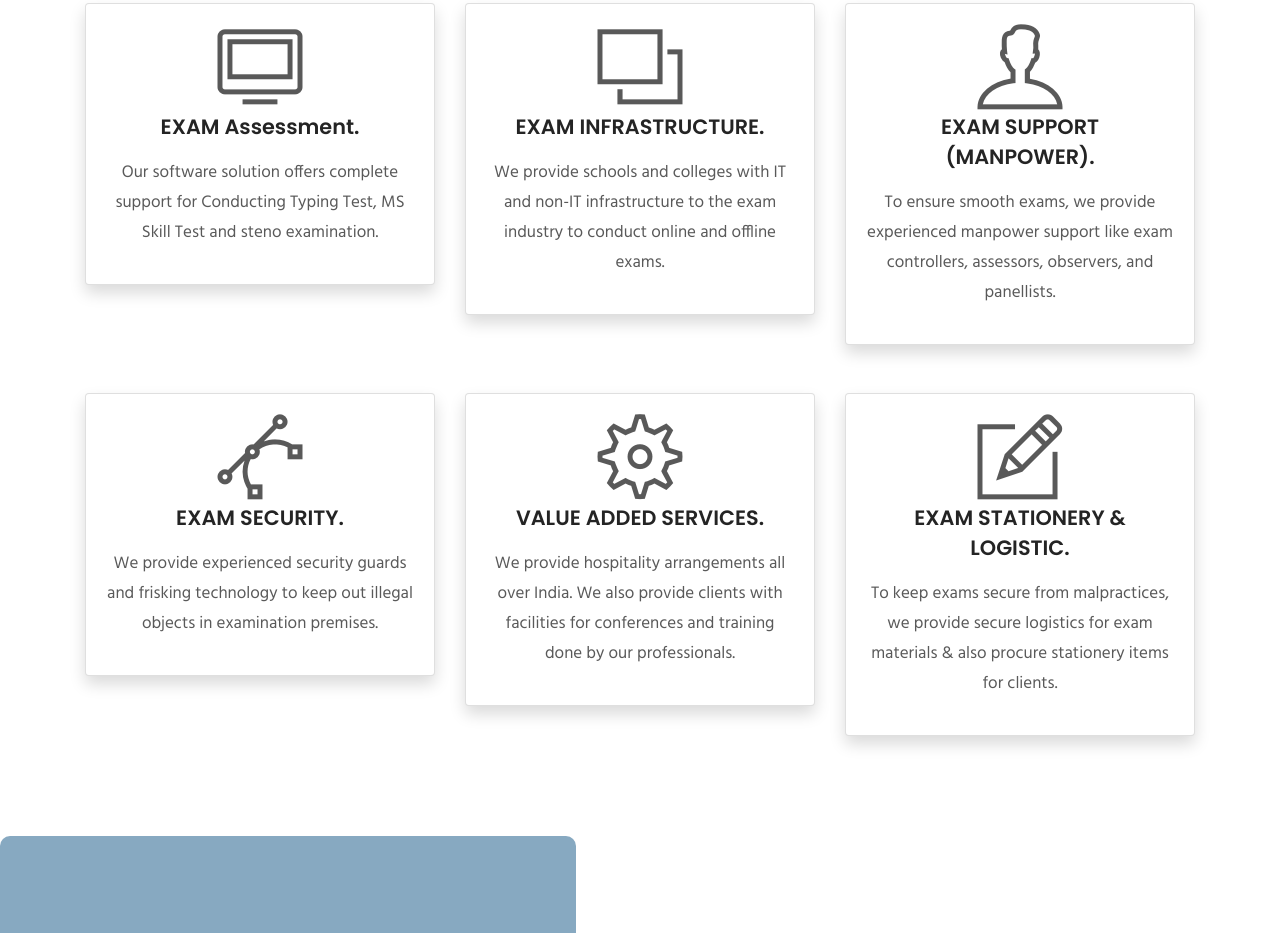
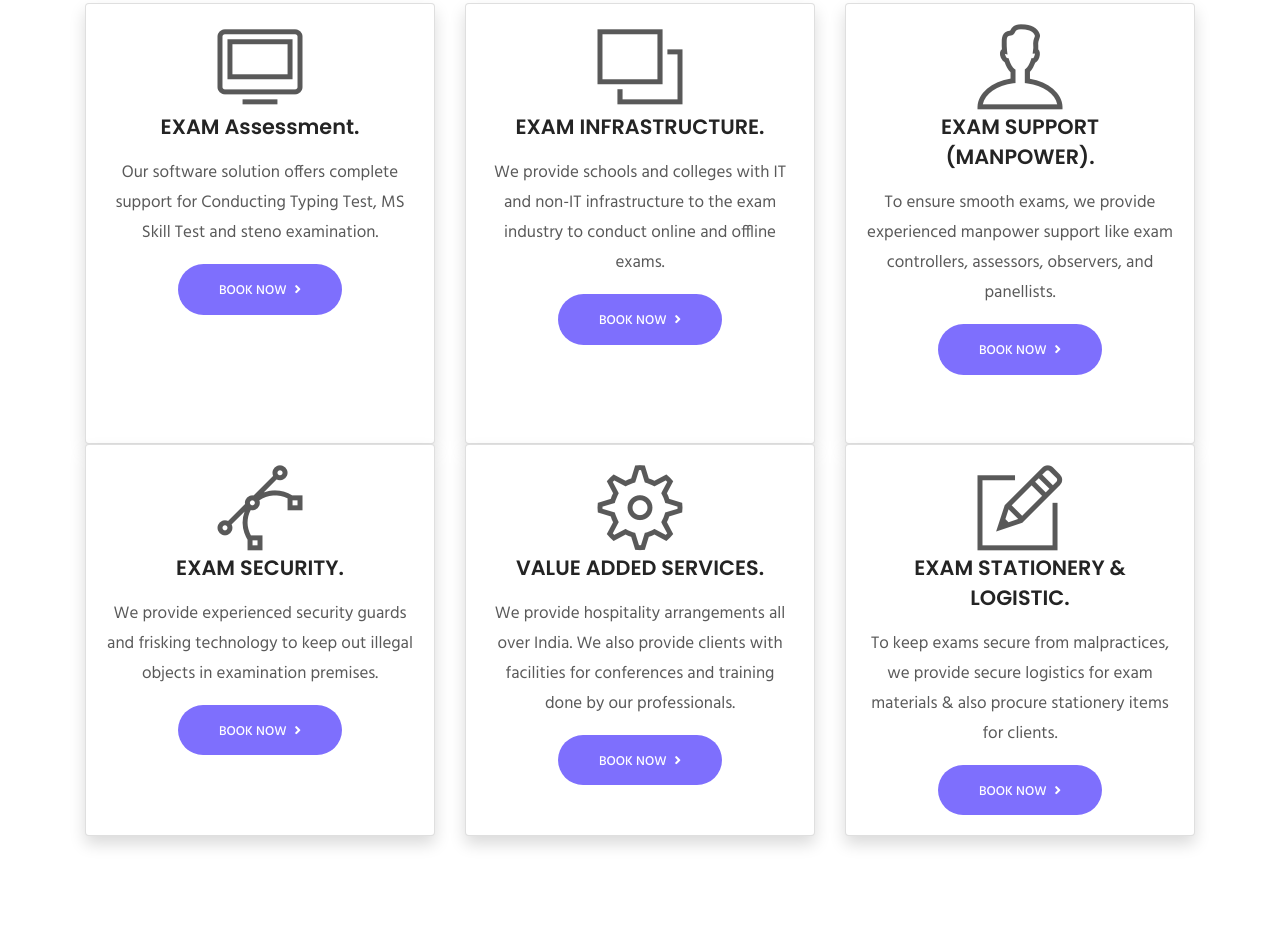
Before and after one commit to anandkr47/internproject, a website: page theme/index.html in a window 1280 px wide. Shown: the part 1283-2216 px from the top of the page. Drawn offline with nearby package versions, Linux system fonts and the light colour scheme; some packages are replaced by stand-ins of ours.

Commit message:
updated slider

```diff
--- a/source/scss/templates/_slider.scss
+++ b/source/scss/templates/_slider.scss
@@ -1,5 +1,5 @@
 .slider{
-  background: url("../images/bg/home-1.jpg") no-repeat;
+  background: url("../images/bg/computer-test.jpg") no-repeat;
   background-size: cover;
   background-position: 10% 0%;
   padding:200px 0;
--- a/theme/index.html
+++ b/theme/index.html
@@ -99,6 +99,10 @@
 </header>
 <!-- Header Close -->
 <style>
+	.card {
+            height: 100%; /* Set a fixed height for the cards */
+
+        }
 	.card:hover {
 		transform: scale(1.05); /* Scale up by 5% on hover */
 		transition: transform 0.3s ease-in-out; /* Smooth animation */
@@ -150,6 +154,7 @@
                         <i class="ti-desktop fa-5x mb-4"></i> <!-- Larger icon size (fa-3x) -->
                         <h4 class="mb-3">EXAM Assessment.</h4>
                         <p>Our software solution offers complete support for Conducting Typing Test, MS Skill Test and steno examination.</p>
+						<a href="contact.html"  class="btn btn-main animated fadeInUp btn-round-full" aria-label="Get started">Book Now<i class="btn-icon fa fa-angle-right ml-2"></i></a>
                     </div>
                 </div>
             </div>
@@ -160,7 +165,9 @@
                         <i class="ti-layers fa-5x mb-4"></i> <!-- Larger icon size (fa-3x) -->
                         <h4 class="mb-3">EXAM INFRASTRUCTURE.</h4>
                         <p>We provide schools and colleges with IT and non-IT infrastructure to the exam industry to conduct online and offline exams.</p>
-                    </div>
+						<a href="contact.html"  class="btn btn-main animated fadeInUp btn-round-full" aria-label="Get started">Book Now<i class="btn-icon fa fa-angle-right ml-2"></i></a>
+
+					</div>
                 </div>
             </div>
 
@@ -170,7 +177,9 @@
                         <i class="ti-user fa-5x mb-4"></i> <!-- Larger icon size (fa-3x) -->
                         <h4 class="mb-3">EXAM SUPPORT (MANPOWER).</h4>
                         <p>To ensure smooth exams, we provide experienced manpower support like exam controllers, assessors, observers, and panellists.</p>
-                    </div>
+						<a href="contact.html"  class="btn btn-main animated fadeInUp btn-round-full" aria-label="Get started">Book Now<i class="btn-icon fa fa-angle-right ml-2"></i></a>
+
+					</div>
                 </div>
             </div>
 
@@ -180,7 +189,9 @@
                         <i class="ti-vector fa-5x mb-4"></i> <!-- Larger icon size (fa-3x) -->
                         <h4 class="mb-3">EXAM SECURITY.</h4>
                         <p>We provide experienced security guards and frisking technology to keep out illegal objects in examination premises.</p>
-                    </div>
+						<a href="contact.html"  class="btn btn-main animated fadeInUp btn-round-full" aria-label="Get started">Book Now<i class="btn-icon fa fa-angle-right ml-2"></i></a>
+
+					</div>
                 </div>
             </div>
 
@@ -190,7 +201,9 @@
                         <i class="ti-settings fa-5x mb-4"></i> <!-- Larger icon size (fa-3x) -->
                         <h4 class="mb-3">VALUE ADDED SERVICES.</h4>
                         <p>We provide hospitality arrangements all over India. We also provide clients with facilities for conferences and training  done by our professionals.</p>
-                    </div>
+						<a href="contact.html"  class="btn btn-main animated fadeInUp btn-round-full" aria-label="Get started">Book Now<i class="btn-icon fa fa-angle-right ml-2"></i></a>
+
+					</div>
                 </div>
             </div>
 
@@ -200,7 +213,9 @@
                         <i class="ti-pencil-alt fa-5x mb-4"></i> <!-- Larger icon size (fa-3x) -->
                         <h4 class="mb-3">EXAM STATIONERY & LOGISTIC.</h4>
                         <p>To keep exams secure from malpractices, we provide secure logistics for exam materials & also procure stationery items for clients.</p>
-                    </div>
+						<a href="contact.html"  class="btn btn-main animated fadeInUp btn-round-full" aria-label="Get started">Book Now<i class="btn-icon fa fa-angle-right ml-2"></i></a>
+
+					</div>
                 </div>
             </div>
         </div>
```
Also changed, not shown: source/index.html (+20 -5 lines), source/images/bg/home-2.jpg (deleted), theme/css/style.css, 1 other file.
